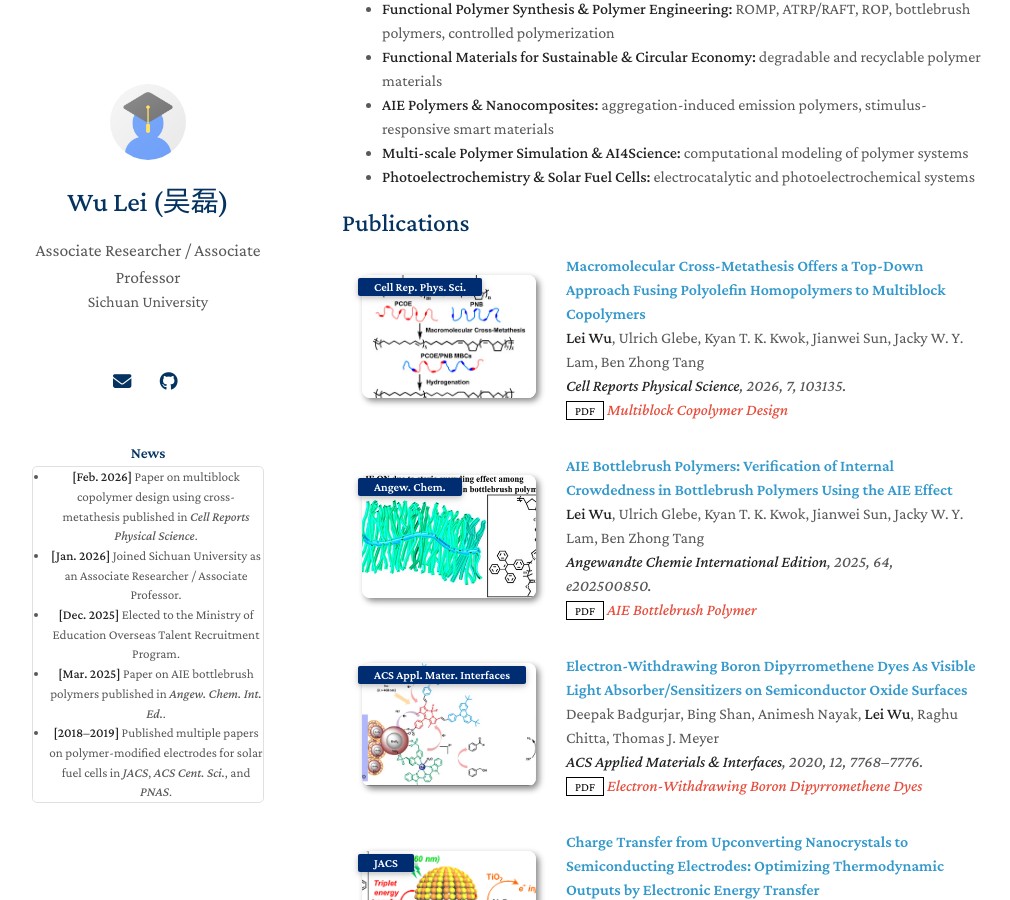
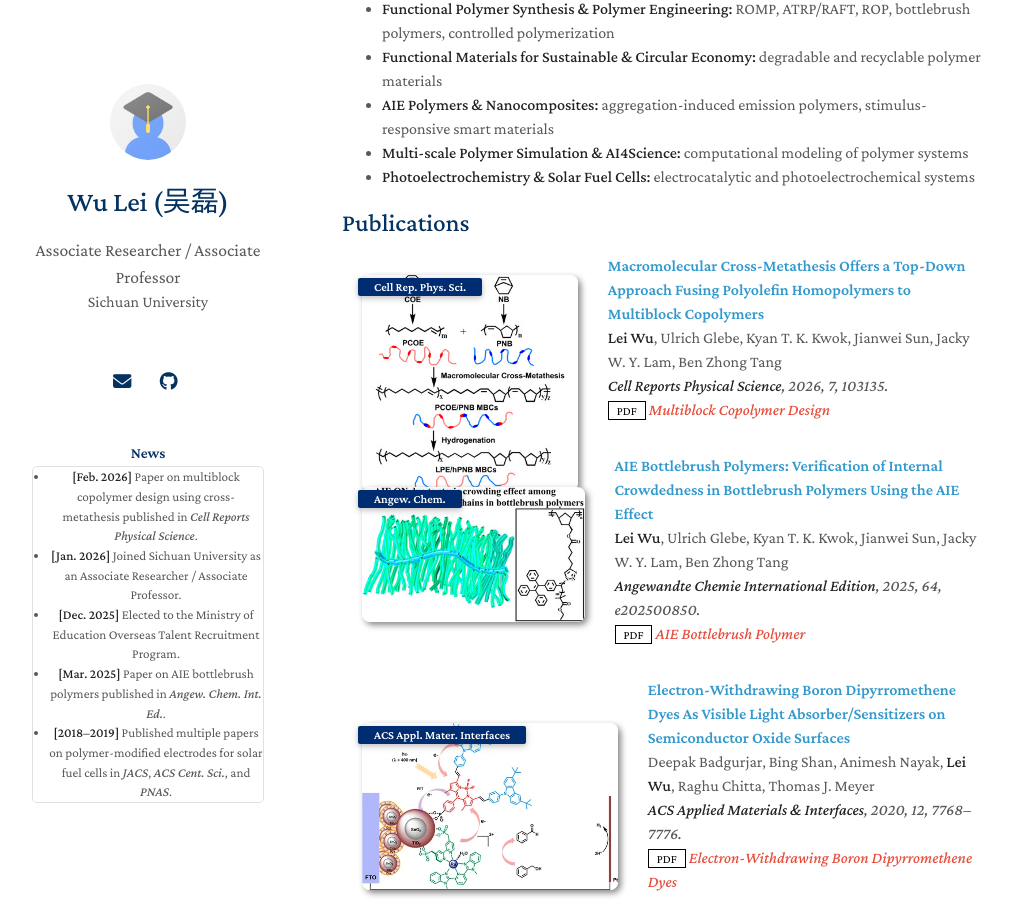
Before and after one commit to leiwuhoohoo/leiwu_polymer_research, a Jekyll site: the page built from index.md, in a window 1280 px wide and 900 px high, scrolled down 386 px. Shown: the whole window, without its empty margins (128-1138 px from the left). Built offline with Jekyll 4.4.1, drawn with Linux system fonts in a browser that asks for light colours; a style sheet for code colours, icons or effects is not loaded; our own code applies the rules of GitHub Pages for plain Markdown files.

Commit message:
Fix publication image: replace invalid width=100 with proper CSS width:100%% height:auto object-fit:contain

```diff
--- a/_includes/publications.md
+++ b/_includes/publications.md
@@ -9,7 +9,7 @@
 <div class="pub-row">
   <div class="col-sm-3 abbr" style="position: relative;padding-right: 15px;padding-left: 15px;">
     {% if link.image %}
-    <img src="{{ link.image }}" class="teaser img-fluid z-depth-1" style="width=100;height=40%">
+    <img src="{{ link.image }}" class="teaser img-fluid z-depth-1" style="width: 100%; height: auto; object-fit: contain; display: block;">
     {% if link.conference_short %}
     <abbr class="badge">{{ link.conference_short }}</abbr>
     {% endif %}
```
